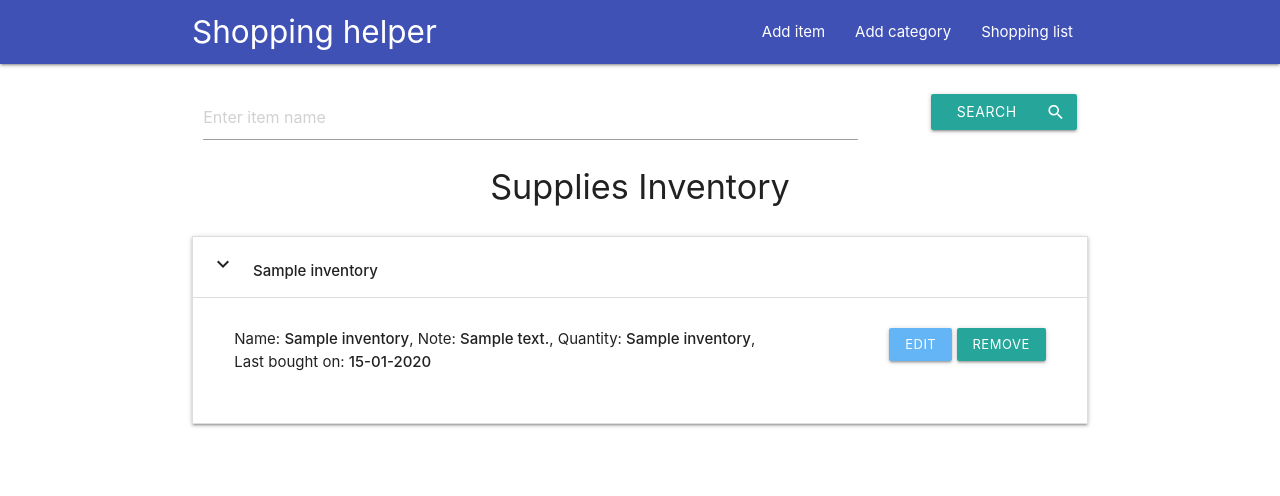
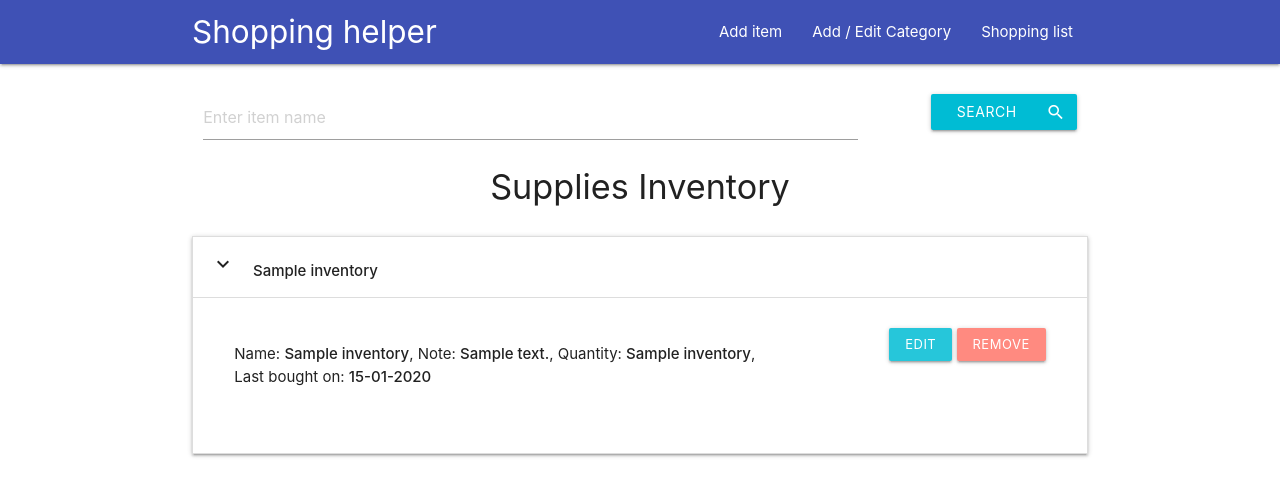
Before and after one commit to r-andy79/shopping-helper, a Flask app: page / in a window 1280 px wide, after a click that opens the changed part. Shown: the top 496 px of the page. Run offline with Flask 2, Linux system fonts and the light colour scheme; a database or web service that is not in the repository returns one stand-in record (values such as "Sample title"); some libraries are stand-ins or nearby versions.

Commit message:
Unified styles accross the application, added favicon

```diff
--- a/templates/addcategory.html
+++ b/templates/addcategory.html
@@ -10,7 +10,7 @@
       </div>
     </div>
   <div class="row">
-  <button class="btn waves-effect waves-light" type="submit">Add Category
+  <button class="btn waves-effect waves-light cyan" type="submit">Add Category
       <i class="material-icons right">playlist_add</i>
     </button>
   </div>
--- a/templates/base.html
+++ b/templates/base.html
@@ -5,7 +5,8 @@
   <meta charset="UTF-8">
   <meta name="viewport" content="width=device-width, initial-scale=1.0">
   <meta http-equiv="X-UA-Compatible" content="ie=edge">
-  <title>Document</title>
+  <title>Shopping helper</title>
+  <link rel="shortcut icon" type="image/ico" href="{{ url_for('static', filename='img/favicon.ico') }}">
   <link href="https://fonts.googleapis.com/icon?family=Material+Icons" rel="stylesheet">
   <link rel="stylesheet" href="https://cdnjs.cloudflare.com/ajax/libs/materialize/1.0.0/css/materialize.min.css">
   <link rel="stylesheet" href="{{url_for('static', filename='css/style.css')}}">
@@ -21,7 +22,7 @@
         </a>
         <ul class="right hide-on-med-and-down">
           <li><a href="{{ url_for('add_item') }}">Add item</a></li>
-          <li><a href="{{ url_for('add_category') }}">Add category</a></li>
+          <li><a href="{{ url_for('add_category') }}">Add / Edit Category</a></li>
           <li><a href="{{ url_for('shopping_list') }}">Shopping list</a></li>
         </ul>
       </div>
--- a/templates/editcategory.html
+++ b/templates/editcategory.html
@@ -12,7 +12,7 @@
       </div>
     </div>
   <div class="row">
-  <button class="btn waves-effect waves-light" type="submit">Edit Category
+  <button class="btn waves-effect waves-light" type="submit">Update Category
       <i class="material-icons right">playlist_add</i>
     </button>
   </div>
--- a/templates/items.html
+++ b/templates/items.html
@@ -13,7 +13,7 @@
   {% endwith %}
   <form action="/search_item" method="POST" class="col s12">
       <input placeholder="Enter item name" id="item_name" name="item_name" type="text" class="validate col s8 m9">
-      <button class="btn waves-effect waves-light col s3 m2 offset-s1 offset-m1" type="submit">Search
+      <button class="btn waves-effect waves-light col s3 m2 offset-s1 offset-m1 cyan" type="submit">Search
           <i class="material-icons right">search</i>
         </button>
   </form>
@@ -33,16 +33,18 @@
 
         {% for product in grouped_items[category] %}
         <div class="col s8">
+          <p>
           <span>
              Name: <strong>{{product.name}}</strong>,
              Note: <strong>{{product.note}}</strong>,
              Quantity: <strong>{{product.quantity}}</strong>,
              Last bought on: <strong>{{product.date|datetimeformat('%d-%m-%Y')}}</strong>
           </span>
+        </p>
         </div>
       <div class="right-align col s4">
-      <a href="{{ url_for('edit_item', item_id=product.id) }}" class="waves-effect waves-light btn-small blue lighten-2">Edit</a>
-      <a href="{{ url_for('delete_item', item_id=product.id) }}" class="waves-effect waves-light btn-small">Remove</a>
+      <a href="{{ url_for('edit_item', item_id=product.id) }}" class="waves-effect waves-light btn-small cyan lighten-1">Edit</a>
+      <a href="{{ url_for('delete_item', item_id=product.id) }}" class="waves-effect waves-light btn-small red accent-1">Remove</a>
       </div>
       {% endfor %}
     </div>
--- a/templates/search_results.html
+++ b/templates/search_results.html
@@ -1,14 +1,14 @@
 {% extends 'base.html' %}
 {% block content %}
-    <h3>Results</h3>
+    <h4 class="center-align">Search results</h4>
     {% if results == [] %}
-    <p>The item does not exist</p>
+    <p class="center-align">You don't have this item, maybe you should buy it?</p>
     {% else %}
     <ul>
     {% for item in results %}
     <li>
       <div class="row">
-      <div class="col s8"><span><strong>Name: </strong></span>{{item.item_name}}, <span><strong>Quantity: </strong></span>{{item.quantity_name}}, <span><strong>Note: </strong></span>{{item.item_note}}</div>
+      <div class="col s8"><span>Name: </span><strong>{{item.item_name}}</strong>, <span>Quantity: </span><strong>{{item.quantity_name}}</strong>, <span>Note: </span><strong>{{item.item_note}}</strong></div>
       <div class="col s4">
           <a href="{{ url_for('edit_item', item_id=item._id) }}" class="waves-effect waves-light btn-small blue lighten-2">Edit</a>
           <a href="{{ url_for('delete_item', item_id=item._id) }}" class="waves-effect waves-light btn-small">Remove</a>
--- a/templates/shopping_list.html
+++ b/templates/shopping_list.html
@@ -7,12 +7,14 @@
       <div class="col s12"><strong>{{category.capitalize()}}</strong></div>
       {% for product in grouped_items[category] %}
       <div class="col s8">
+        <p>
         <span>
           Name: {{product.name}},
           Note: {{product.note}}
         </span>
+      </p>
       </div>
-      <div class="col s4">
+      <div class="col s4 center-align">
           <a href="{{ url_for('buy_item', item_id=product.id) }}" class="waves-effect waves-light btn-small blue lighten-2">Bought</a>
       </div>
       {% endfor %}
```
Also changed, not shown: static/img/favicon.ico (added).
